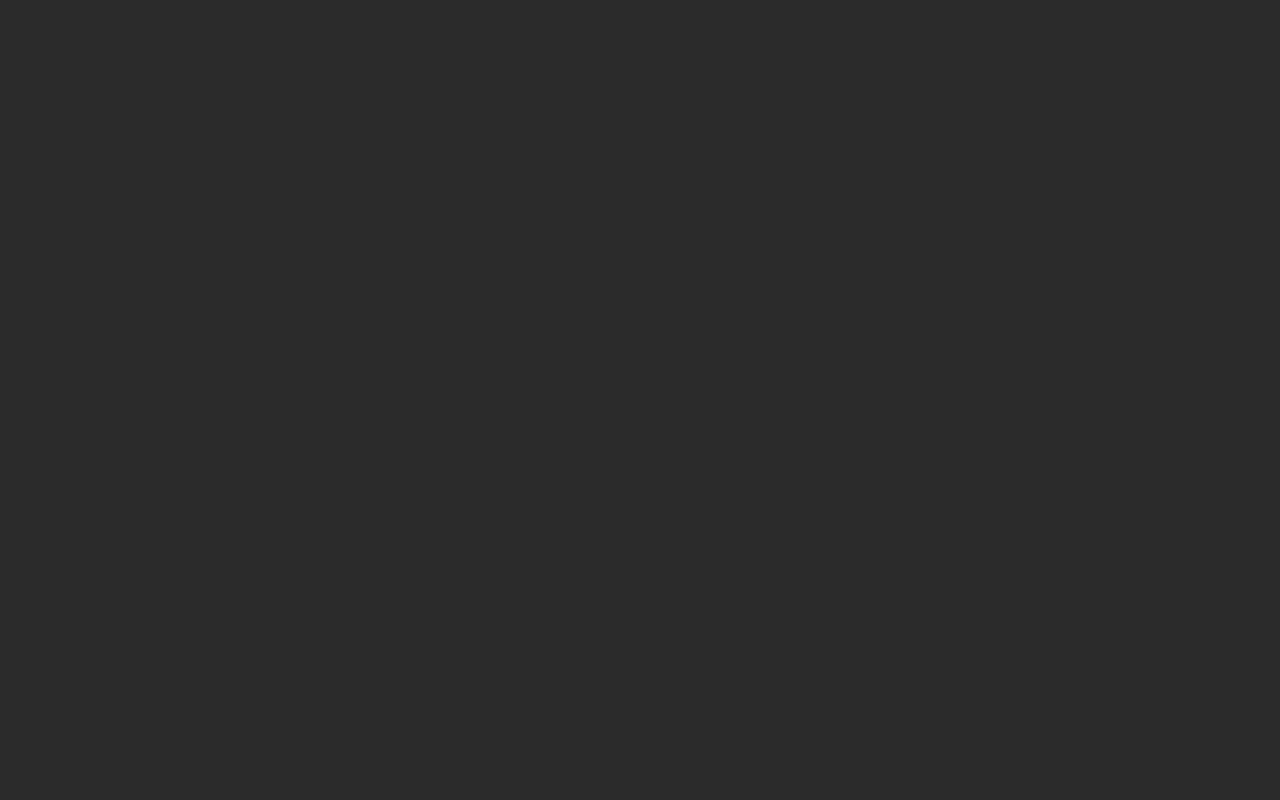
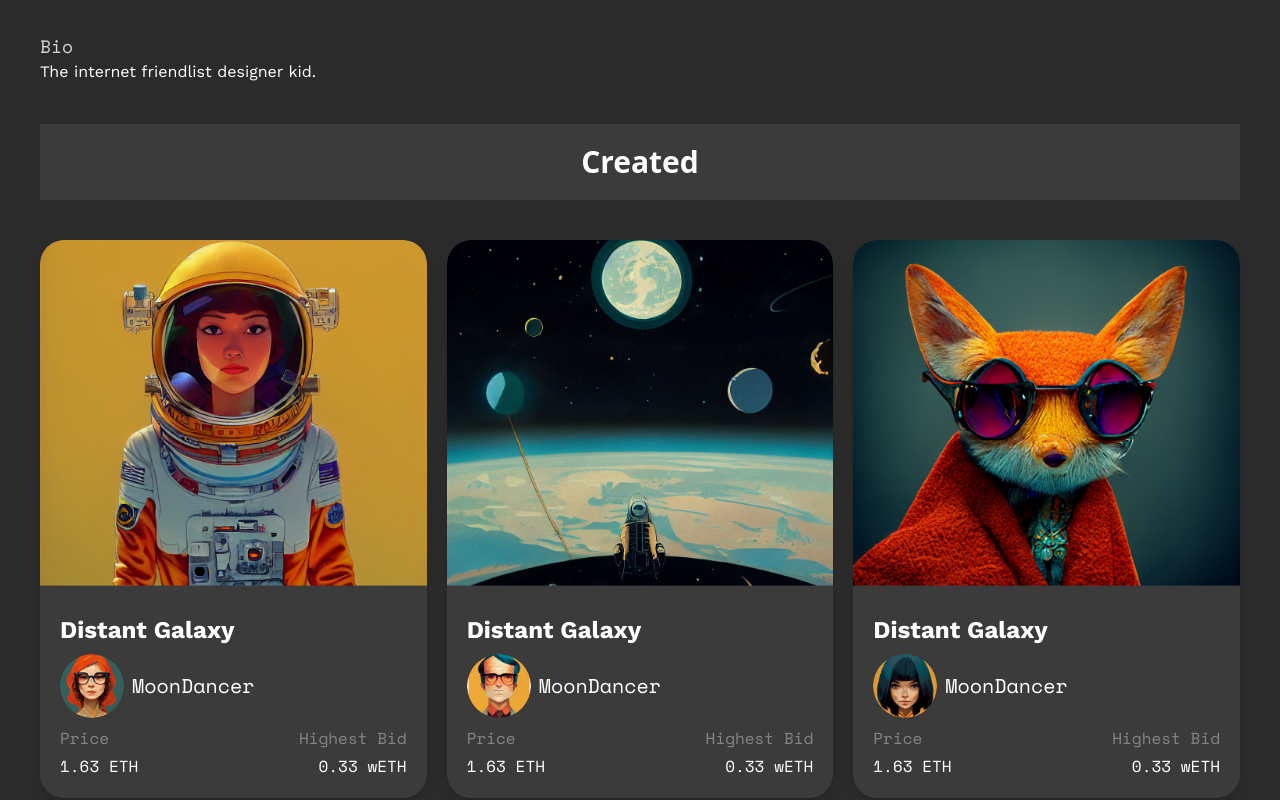
Before and after one commit to De-icon/NFT_Market_Place, a Next.js app: page /userProfile in a window 1280 px wide. Shown: the part 520-1320 px from the top of the page. Before the commit the page ends 800 px from the top, so only its background shows below. Built offline with nearby package versions, Linux system fonts and the light colour scheme.

Commit message:
added new pages

```diff
--- a/app/(auth)/signup/layout.tsx
+++ b/app/(auth)/signup/layout.tsx
@@ -8,7 +8,9 @@
     children: React.ReactNode;
 }) {
     return (
-        {children}
-        <h1> Footer </h1>
+        <>
+            {children}
+
+        </>
     )
 }
--- a/app/(pages)/marketplace/page.tsx
+++ b/app/(pages)/marketplace/page.tsx
@@ -1,7 +1,15 @@
 export default function MarketPlace() {
     return (
       <>
-        <h1>MarketPlace</h1>
+        <div className=" p-10">
+      <div>
+        <h1 className="text-4xl md:text-6xl lg:text-7xl font-bold font-WorkSans">Browse Marketplace</h1>
+        <p className="font-SpaceMono">Browse through more than 50k NFTs on the NFT Marketplace.</p>
+      </div>
+      <div className=" w-full p-4 text-center mt-10 bg-secondary">
+        <h1 className=" font-SpaceMono">NFTs <span className=" text-sm bg-background ml-1 p-1 rounded-xl">234</span></h1>
+      </div>
+    </div>
 
       </>
     );
--- /dev/null
+++ b/app/(pages)/nft-profile/page.tsx
@@ -0,0 +1,85 @@
+import { Avatar1, } from "@/assets/img/profilePic";
+import { ImagePlaceholder13, ImagePlaceholder5, ImagePlaceholder8 } from "@/assets/NFTs";
+import CountDown from "@/components/countDown";
+import PostCard from "@/components/postCard";
+import { Button } from "@/components/ui/button";
+import {ArrowRight} from "@/assets/img/icons"
+import Image from "next/image";
+
+
+
+export default function NFTprofile() {
+    const card = [
+        {
+            title: "Distant Galaxy",
+            creator: "MoonDancer",
+            price: "1.63 ETH",
+            highestBid: "0.33 wETH",
+            profile: Avatar1,
+            image: ImagePlaceholder5,
+        },
+        {
+            title: "Distant Galaxy",
+            creator: "MoonDancer",
+            price: "1.63 ETH",
+            highestBid: "0.33 wETH",
+            profile: Avatar1,
+            image: ImagePlaceholder8,
+        },
+        {
+            title: "Distant Galaxy",
+            creator: "MoonDancer",
+            price: "1.63 ETH",
+            highestBid: "0.33 wETH",
+            profile: Avatar1,
+            image: ImagePlaceholder13,
+        }
+
+
+    ]
+
+
+    return (
+        <div>
+            <div className=" p-10">
+                <div className=" flex flex-col md:flex-row md:justify-between items-center space-y-3 md:space-y-0 mb-5">
+                    <h1 className=" font-WorkSans text-4xl font-bold">The Obitians</h1>
+                    <CountDown />
+                </div>
+                <div>
+                    <h2 className=" font-SpaceMono text-gray-300 mb-2 text-2xl">Created By</h2>
+                    <div className=" flex space-x-2 items-center">
+                        <Image className=' w-12 h-12 rounded-full' src={Avatar1} alt="avartar" />
+                        <h2 className=" font-WorkSans text-2xl font-bold">Orbitian</h2>
+                    </div>
+                </div>
+                    <div className=" w-[100%] md:max-w-[50%] mt-5">
+                        <h2 className=" font-SpaceMono text-gray-300 mb-2 text-2xl">Discribetion</h2>
+                        <p>
+                            The Orbitians
+                            is a collection of 10,000 unique NFTs on the Ethereum blockchain,There are all sorts of beings in the NFT Universe. The most advanced and friendly of the bunch are Orbitians. They live in a metal space machines, high up in the sky and only have one foot on Earth.
+                            These Orbitians are a peaceful race, but they have been at war with a group of invaders for many generations. The invaders are called Upside-Downs, because of their inverted bodies that live on the ground, yet do not know any other way to be. Upside-Downs believe that they will be able to win this war if they could only get an eye into Orbitian territory, so they ve taken to make human beings their target.
+                        </p>
+                    </div>
+                    <div>
+                        <div className="flex justify-between items-center mb-10">
+                            <div className='flex flex-col space-y-4 mt-20'>
+                                <h1 className=' text-4xl md:text-6xl font-bold font-WorkSans'>More From The Artist</h1>
+
+                            </div>
+                            <Button variant="outline" className="p-5 md:p-7 w-full md:w-64 text-xl hidden md:flex md:text-2xl items-center"><Image className="w-4 h-4 md:w-5 md:h-5 mr-2 bg-transparent " src={ArrowRight} alt="arrow icon" /> Go To Artist Page</Button>
+                        </div>
+
+                        <div className=' mt-10 grid sm:grid-cols-2 md:grid-cols-3 gap-5'>
+                            {card.map((card, index) => (
+                                <PostCard key={index} title={card.title} creator={card.creator} price={card.price} highestBid={card.highestBid} image={card.image} profile={card.profile} />
+                            ))}
+                        </div>
+                        <div className=" mt-5">
+                            <Button variant="outline" className="p-7 md:p-7 w-full md:w-64 text-xl md:hidden md:text-2xl"><Image className="w-4 h-4 md:w-5 md:h-5 mr-2 bg-transparent" src={ArrowRight} alt="arrow icon" /> Go To Artist Page</Button>
+                        </div>
+                    </div>
+            </div>
+        </div>
+    )
+  }
--- a/app/(pages)/profile/page.tsx
+++ b/app/(pages)/profile/page.tsx
@@ -1,8 +1,10 @@
-export default function profile() {
-    return (
-      <>
-        <h1>profile</h1>
+import Profile from '@/components/profile';
 
-      </>
-    );
-  }
+export default function Profilepage() {
+
+  return (
+    <div>
+      <Profile/>
+    </div>
+  )
+}
--- a/app/(pages)/trendingCollection.tsx
+++ b/app/(pages)/trendingCollection.tsx
@@ -8,7 +8,7 @@
 
 
 export default function TrendingCollection() {
-const [cards, setCards] = useState([1, 2, 3])
+const [cards, ] = useState([1, 2, 3])
 
   return (
     <div className=' mt-20 w-full'>
--- a/app/(pages)/userProfile/page.tsx
+++ b/app/(pages)/userProfile/page.tsx
@@ -1,8 +1,49 @@
-export default function UserProfile() {
-    return (
-      <>
-        <h1>UserProfile</h1>
+import { Avatar3, Avatar2, Avatar1 } from "@/assets/img/profilePic";
+import { ImagePlaceholder13, ImagePlaceholder8, ImagePlaceholder5 } from "@/assets/NFTs";
+import PostCard from "@/components/postCard";
+import UserProfile from "@/components/userProfile";
 
-      </>
-    );
+
+export default function UserProfilepage() {
+  const card = [
+    {
+        title: "Distant Galaxy",
+        creator: "MoonDancer",
+        price: "1.63 ETH",
+        highestBid: "0.33 wETH",
+        profile: Avatar1,
+        image: ImagePlaceholder5,
+    },
+    {
+        title: "Distant Galaxy",
+        creator: "MoonDancer",
+        price: "1.63 ETH",
+        highestBid: "0.33 wETH",
+        profile: Avatar2,
+        image: ImagePlaceholder8,
+    },
+    {
+        title: "Distant Galaxy",
+        creator: "MoonDancer",
+        price: "1.63 ETH",
+        highestBid: "0.33 wETH",
+        profile: Avatar3,
+        image: ImagePlaceholder13,
+    }
+]
+return (
+    <div>
+        <UserProfile />
+        <div className=" p-10 w-full">
+            <div className=" bg-secondary p-5">
+                <h1 className="font-bold text-2xl md:text-3xl text-center">Created</h1>
+            </div>
+            <div className=' mt-10 grid sm:grid-cols-2 md:grid-cols-3 gap-5'>
+            {card.map((card, i) => (
+                <PostCard key={i} title={card.title} creator={card.creator} price={card.price} highestBid={card.highestBid} image={card.image} profile={card.profile} />
+            ))}
+            </div>
+        </div>
+    </div>
+)
   }
--- a/components/Nav.tsx
+++ b/components/Nav.tsx
@@ -75,7 +75,7 @@
   );
 
   return (
-    <div className="w-full">
+    <div className="w-full sticky">
       <div className="w-full p-7">
         <div className="flex flex-row items-center justify-between">
           <Link href="/"><Image className="w-52 cursor-pointer" src={Logo} alt="Logo" /></Link>
```
